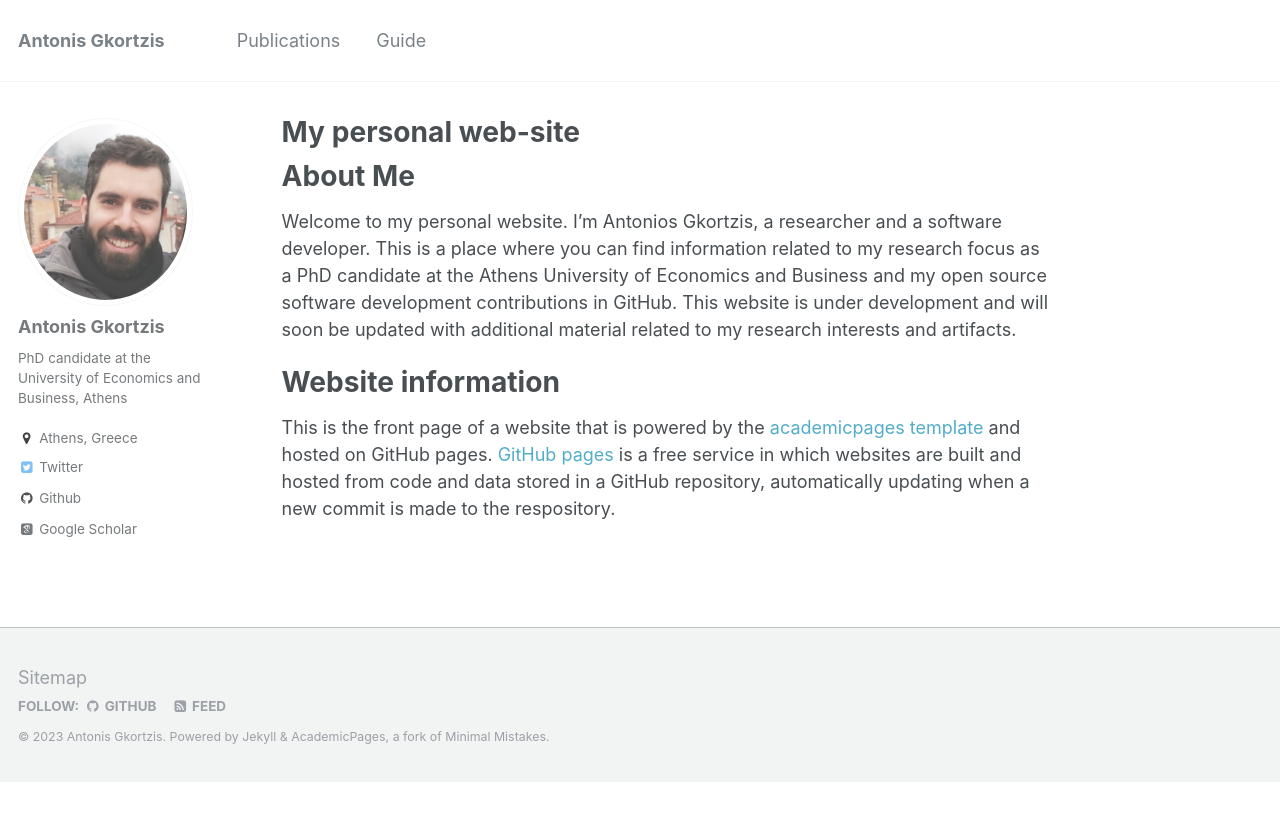
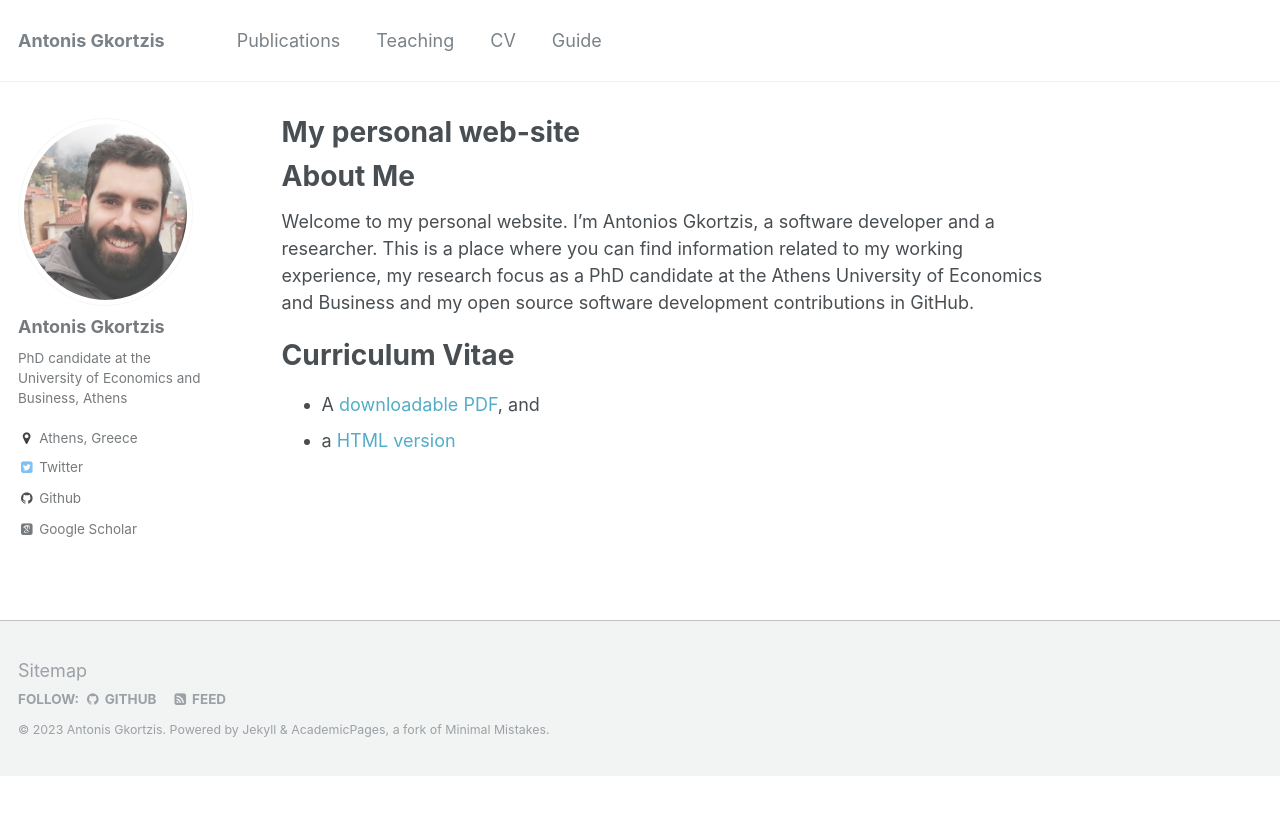
Before and after one commit to AntonisGkortzis/AntonisGkortzis.github.io, a Jekyll site: the page built from _pages/about.md, in a window 1280 px wide. Shown: the top 821 px of the page. Built offline with Jekyll 4.4.1, drawn with Linux system fonts in a browser that asks for light colours; some web fonts are replaced; a file with an impossible date is left out.

Commit message:
Update main page

```diff
--- a/_pages/about.md
+++ b/_pages/about.md
@@ -10,10 +10,9 @@ redirect_from:
 
 About Me
 ======
-Welcome to my personal website. I'm Antonios Gkortzis, a researcher and a software developer. This is a place where you can find information related to my research focus as a PhD candidate at the Athens University of Economics and Business and my open source software development contributions in GitHub.
-This website is under development and will soon be updated with additional material related to my research interests and artifacts.
+Welcome to my personal website. I'm Antonios Gkortzis, a software developer and a researcher. This is a place where you can find information related to my working experience, my research focus as a PhD candidate at the Athens University of Economics and Business and my open source software development contributions in GitHub.
 
-
-Website information
+Curriculum Vitae
 ======
-This is the front page of a website that is powered by the [academicpages template](https://github.com/academicpages/academicpages.github.io) and hosted on GitHub pages. [GitHub pages](https://pages.github.com) is a free service in which websites are built and hosted from code and data stored in a GitHub repository, automatically updating when a new commit is made to the respository.
+* A [downloadable PDF](https://antonisgkortzis.github.io/files/agkortzis_cv.pdf), and
+* a [HTML version](https://antonisgkortzis.github.io/cv)
```
Also changed, not shown: _data/navigation.yml (+4 -4 lines), 1 other file.
